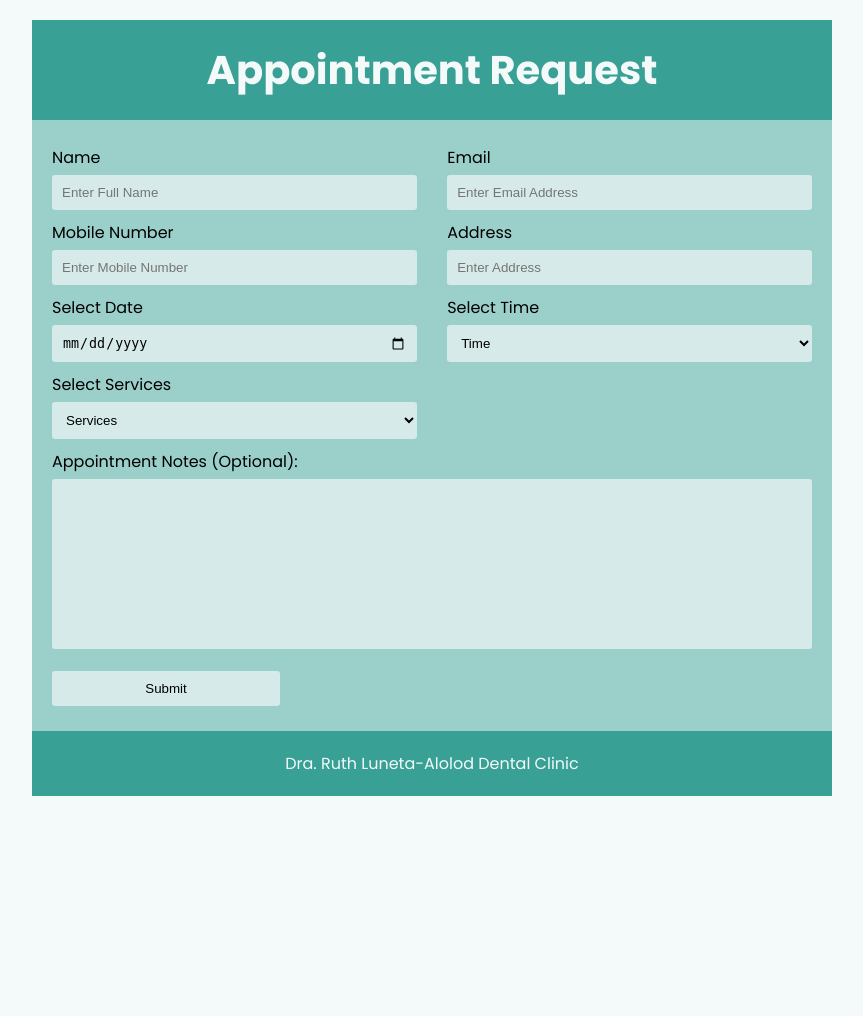
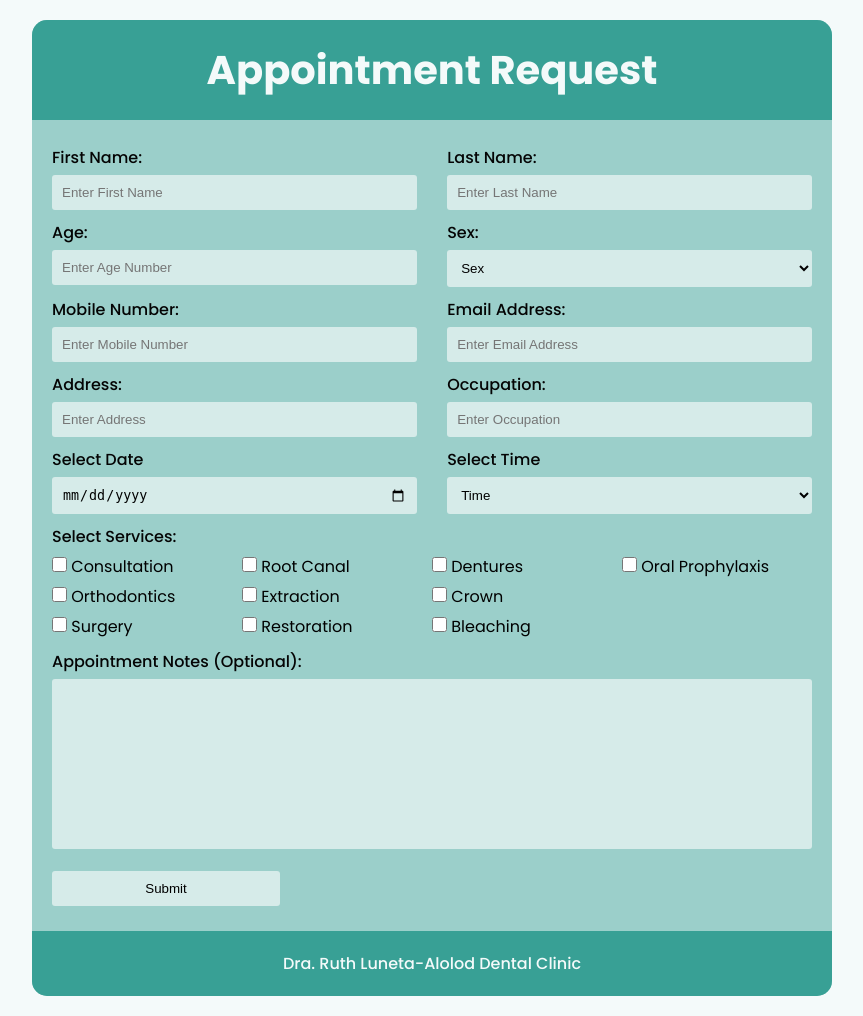
Before and after one commit to CastroClarence/clinic-project, a PHP site: page /pages/newPatient.html in a window 1280 px wide. Shown: the whole page, without its empty margins (208-1071 px from the left). Before the commit the page ends 796 px from the top, so only its background shows below. Run offline with PHP 8.4, Linux system fonts and the light colour scheme.

Commit message:
update services to checkbox

```diff
--- a/pages/newPatient.html
+++ b/pages/newPatient.html
@@ -17,22 +17,47 @@
                <form class="am-body-box">
                     <div class="am-row">
                         <div class="am-col-6">
-                            <p>Name</p>
-                            <input type="name" name="name" id="name" placeholder="Enter Full Name">
+                            <p>First Name: </p>
+                            <input type="text" name="fname" id="fname" placeholder="Enter First Name">
                         </div>
                         <div class="am-col-6">
-                            <p>Email</p>
-                            <input type="email" name="email" id="email" placeholder="Enter Email Address">
+                            <p>Last Name: </p>
+                            <input type="text" name="lname" id="lname" placeholder="Enter Last Name">
                         </div>
                     </div>
                     <div class="am-row">
                         <div class="am-col-6">
-                            <p>Mobile Number</p>
-                            <input type="phoneNum" name="phoneNum" id="phoneNum" placeholder="Enter Mobile Number">
+                            <p>Age: </p>
+                            <input type="text" name="age" id="age" placeholder="Enter Age Number">
                         </div>
                         <div class="am-col-6">
-                            <p>Address</p>
-                            <input type="homeAddress" name="homeAddress" id="homeAddress" placeholder="Enter Address">
+                            <p>Sex: </p>
+                            <select name="s-select">
+                                <option>Sex</option>
+                                <option value="1">Male</option>
+                                <option value="2">Female</option>
+                            </select>
+                        </div>
+                    </div>
+
+                    <div class="am-row">
+                        <div class="am-col-6">
+                            <p>Mobile Number: </p>
+                            <input type="text" name="mobileNum" id="mobileNum" placeholder="Enter Mobile Number">
+                        </div>
+                        <div class="am-col-6">
+                            <p>Email Address: </p>
+                            <input type="text" name="email" id="email" placeholder="Enter Email Address">
+                        </div>
+                    </div>
+                    <div class="am-row">
+                        <div class="am-col-6">
+                            <p>Address: </p>
+                            <input type="text" name="address" id="address" placeholder="Enter Address">
+                        </div>
+                        <div class="am-col-6">
+                            <p>Occupation: </p>
+                            <input type="text" name="occupation" id="occupation" placeholder="Enter Occupation">
                         </div>
                     </div>
 
@@ -58,27 +83,44 @@
                         </div>
                     </div>
                     <div class="am-row">
-                        <div class="am-col-6">
-                            <p>Select Services</p>
-                            <select name="s-select">
-                                <option>Services</option>
-                                <option value="1">Consultation</option>
-                                <option value="2">Orthodontics Treatment</option>
-                                <option value="3">Surgery</option>
-                                <option value="4">Root Canal Treatment</option>
-                                <option value="5">Extraction</option>
-                                <option value="6">Restoration</option>
-                                <option value="7">Dentures</option>
-                                <option value="8">Crown</option>
-                                <option value="9">Bleaching</option>
-                                <option value="10">Oral Prophylaxis </option>
-                            </select>
+                        <div class="am-col-7">
+                            <p>Select Services: </p>
+                            <input type="checkbox" id="consultation" name="consultation" value="consultation">
+                            <label for="consultation"> Consultation</label><br>
+                            <input type="checkbox" id="orthodontics" name="orthodontics" value="orthodontics">
+                            <label for="orthodontics"> Orthodontics</label><br>
+                            <input type="checkbox" id="surgery" name="surgery" value="surgery">
+                            <label for="surgery"> Surgery</label>
+                        </div>
+
+                        <div class="am-col-7">
+                            <br>
+                            <input type="checkbox" id="rootCanal" name="rootCanal" value="rootCanal">
+                            <label for="rootCanal"> Root Canal</label><br>
+                            <input type="checkbox" id="extraction" name="extraction" value="extraction">
+                            <label for="extraction"> Extraction</label><br>
+                            <input type="checkbox" id="restoration" name="restoration" value="restoration">
+                            <label for="restoration"> Restoration</label>
+                        </div>
+                        <div class="am-col-7">
+                            <br>
+                            <input type="checkbox" id="dentures" name="dentures" value="dentures">
+                            <label for="dentures"> Dentures</label><br>
+                            <input type="checkbox" id="crown" name="crown" value="crown">
+                            <label for="crown"> Crown</label><br>
+                            <input type="checkbox" id="bleaching" name="bleaching" value="bleaching">
+                            <label for="bleaching"> Bleaching</label>
+                        </div>
+                        <div class="am-col-7">
+                            <br>
+                            <input type="checkbox" id="oralProphylaxis" name="oralProphylaxis" value="oralProphylaxis">
+                            <label for="oralProphylaxis"> Oral Prophylaxis</label><br>
                         </div>
                     </div>
                     <div class="am-row">
                         <div class="am-col-12">
                             <p>Appointment Notes (Optional):</p>
-                            <textarea name="Notes" id="Notes" cols="3" rows="10"></textarea>
+                            <textarea name="text" id="Notes" cols="3" rows="10"></textarea>
                         </div>
                     </div>
                     <div class="am-row">
--- a/styles/newPatient.css
+++ b/styles/newPatient.css
@@ -25,9 +25,12 @@ h1{
     background-color: #f4fafa;
 }
 .am-body{
-    width: 800px;
+    width: 50rem;
     background-color: #9bcfca;
-    border-radius: 10px;
+    border-top-right-radius: 15px;
+    border-top-left-radius: 15px;
+    border-bottom-right-radius: 15px;
+    border-bottom-left-radius: 15px;
 }
 input, textarea, select{
     width: 100%;
@@ -39,11 +42,23 @@ input, textarea, select{
     resize: none;
     border-radius: 3px;
 }
-.am-head, .am-footer{
+.am-head{
     background-color: #38a095;
     padding: 20px 10px;
     text-align: center;
     color: #f4fafa;
+    border-top-right-radius: 15px;
+    border-top-left-radius: 15px;
+
+}
+.am-footer{
+    background-color: #38a095;
+    padding: 20px 10px;
+    text-align: center;
+    color: #f4fafa;
+    border-bottom-right-radius: 15px;
+    border-bottom-left-radius: 15px;
+
 }
 
 .am-row{
@@ -60,6 +75,29 @@ input, textarea, select{
 .am-col-6{
     width: 48%;
 }
+.am-col-7{
+    width: 30%;
+}
 .am-body-box{
     padding: 20px;
 }
+.disabled{
+    cursor: none;
+    pointer-events: none;
+    color: red;
+}
+input[type="checkbox"]{
+    width: 15px;
+    height: 15px;
+    font-size: 15px;
+    color: #e9f4fb;
+    margin-top: 0.5rem;
+    text-align: center;
+  }
+ p{
+    font-weight: 500;
+    color: #040404
+}
+.am-footer>p{
+    color: #f4fafa;
+}
```
Also changed, not shown: pages/oldPatient.html (+37 -20 lines), styles/oldPatient.css (+36 -4 lines).
